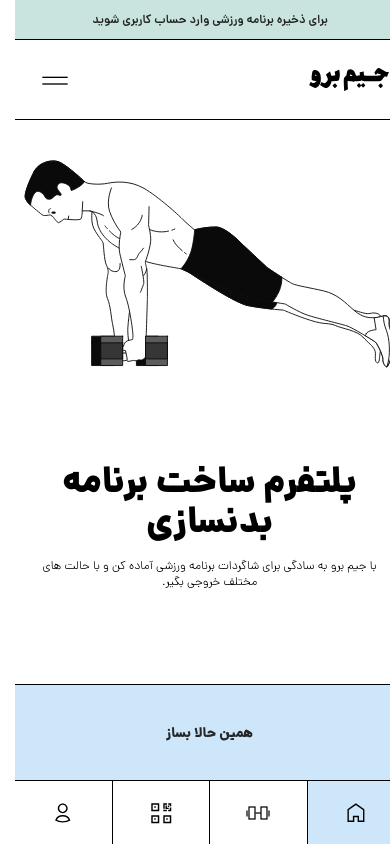
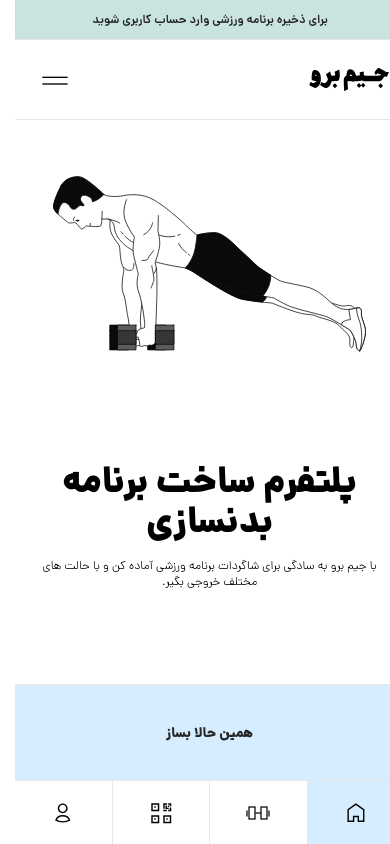
Before and after one commit to sirusmeshki/gymbro, a Next.js app: page / in a window 390 px wide. Built offline with nearby package versions, Linux system fonts and the light colour scheme.

Commit message:
style: border color changed, card spaces, moves 5 cols on larger than 1920px

```diff
--- a/src/app/moves/page.tsx
+++ b/src/app/moves/page.tsx
@@ -30,7 +30,7 @@ const MovesPage = ({
                     </div>
 
                     {/* Move List */}
-                    <div className="grid h-fit w-full auto-rows-fr grid-cols-1 sm:grid-cols-2 xl:grid-cols-3 2xl:grid-cols-4">
+                    <div className="grid h-fit w-full auto-rows-fr grid-cols-1 sm:grid-cols-2 xl:grid-cols-3 2xl:grid-cols-4 3xl:grid-cols-5">
                         <Moves
                             moveQuery={moveQuery}
                             muscleQuery={muscleQuery}
--- a/src/app/page.tsx
+++ b/src/app/page.tsx
@@ -21,7 +21,7 @@ export default function Home() {
                     {/* Small device, men character */}
                     <div className="mt-10 flex h-fit max-h-52 w-full items-start justify-start md:hidden">
                         <Image
-                            className="shrink-1 h-full w-full"
+                            className="shrink-1 h-full w-full p-4"
                             src="/images/character-3.svg"
                             alt="men character"
                             width={406}
--- a/src/components/Cards/Moves/Move/Card.tsx
+++ b/src/components/Cards/Moves/Move/Card.tsx
@@ -25,7 +25,7 @@ const Card: FC<MoveProps> = ({
                     />
                 </div>
                 {/* Move info */}
-                <footer className="flex h-16 items-center justify-between gap-1 px-4 group-hover:bg-blue-100">
+                <footer className="flex h-16 items-center justify-between gap-1 px-4 group-hover:bg-lightPurple">
                     <h4 className="text-sm font-bold text-neutral-900 sm:text-sm">
                         {name}
                     </h4>
--- a/src/components/Cards/Workouts/Move/Workout.tsx
+++ b/src/components/Cards/Workouts/Move/Workout.tsx
@@ -34,7 +34,7 @@ const Workout: FC<WorkoutProps> = ({
                     height={100}
                 />
             </div>
-            <div className="flex h-full w-full flex-col p-2">
+            <div className="flex h-full w-full flex-col p-3">
                 {/* Move Info */}
                 <div className="flex h-full w-full flex-col">
                     <h4 className="text-base font-bold text-neutral-900">
--- a/tailwind.config.ts
+++ b/tailwind.config.ts
@@ -14,7 +14,7 @@ const config: Config = {
             lg: '1200px',
             xl: '1440px',
             '2xl': '1760px',
-            '3xl': '1920px',
+            '3xl': '2000px',
         },
         extend: {
             transitionTimingFunction: {
@@ -23,9 +23,11 @@ const config: Config = {
             colors: {
                 lightGreen: '#C9E4DE',
                 lightPurple: '#E0E6FF',
-                lightBlue: '#CDE6FA',
-                borderColor: '#000',
-                // borderColor: "#f1f1f1",
+                // lightBlue: '#CDE6FA',
+                lightBlue: '#d6edff',
+                // borderColor: '#000',
+                // borderColor: '#f1f1f1',
+                borderColor: '#',
             },
             boxborder: {
                 //Borders
```
Also changed, not shown: .eslintrc.json.
